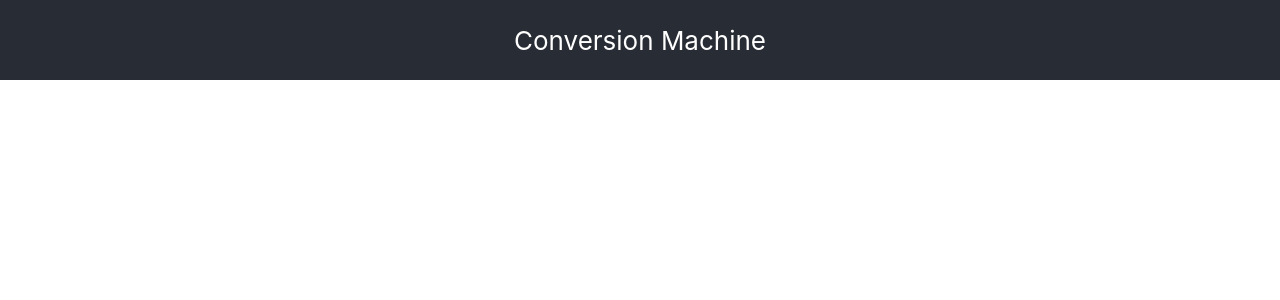
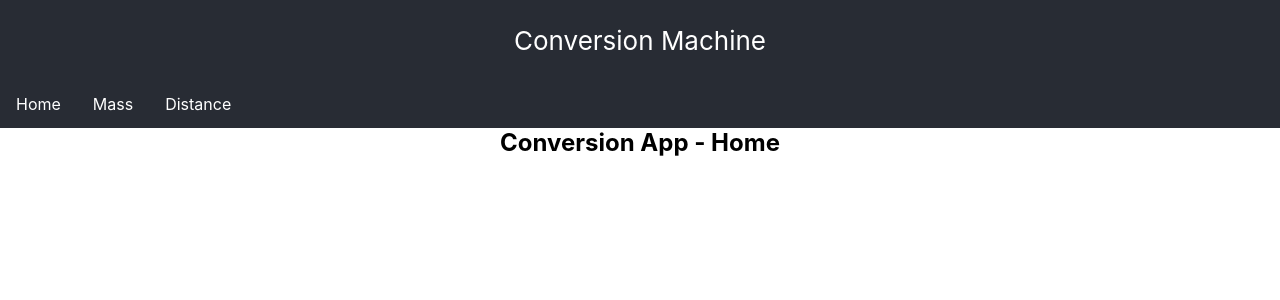
Before and after one commit to MatthewNobes/conversion-app, a React (Create React App) app: page / in a window 1280 px wide. Shown: the top 300 px of the page. Built offline with nearby package versions, Linux system fonts and the light colour scheme.

Commit message:
React router setup

```diff
--- a/package.json
+++ b/package.json
@@ -8,6 +8,7 @@
     "@testing-library/user-event": "^13.5.0",
     "react": "^17.0.2",
     "react-dom": "^17.0.2",
+    "react-router-dom": "^6.2.1",
     "react-scripts": "5.0.0",
     "web-vitals": "^2.1.4"
   },
--- a/src/App.css
+++ b/src/App.css
@@ -1,3 +1,55 @@
+*{
+  margin: 0;
+}
+
 .App {
   text-align: center;
 }
+
+.PageTitle {
+  text-align: center;
+}
+
+/* React Router Styling */
+.React-Router {
+  display: inline;
+}
+
+.React-Router-Headlinks{
+  list-style-type: none;
+  margin: 0;
+  padding: 0;
+  overflow: hidden;
+  background-color: #282c34;
+}
+
+.React-Router-Group {
+  width: 100%;
+  display: flex;
+  float: right;
+  position: sticky;
+  top: 0;
+  background-color: #282c34;
+}
+
+.React-Router-sublinks {
+  display: inline;
+  list-style-type: none;
+  margin: 0;
+  padding: 0;
+  overflow: hidden;
+  background-color: #282c34;
+}
+
+.React-Router-Links:hover {
+  background-color: #111;
+}
+
+.React-Router-Links {
+  background-color: #282c34;
+  display: block;
+  color: white;
+  text-align: center;
+  padding: 14px 16px;
+  text-decoration: none;
+}
--- a/src/App.js
+++ b/src/App.js
@@ -1,11 +1,44 @@
 import './App.css';
+import {
+  BrowserRouter as Router,
+  Routes,
+  Route,
+  Link,
+} from "react-router-dom";
 
 import Header from './Components/Header';
+
+import Home from './Components/Home'
+import DistanceConversion from './Components/Distance/DistanceConversion';
+import MassConversion from './Components/Mass/MassConversion';
 
 function App() {
   return (
     <div className="App">
       <Header />
+      <nav>
+        <Router className="React-Router">
+          <div>
+            <ul className="React-Router-Group">
+              <li className="React-Router-Headlinks">
+                <Link className="React-Router-Links" to="/">Home</Link>
+              </li>
+              <li className="React-Router-Headlinks">
+                <Link className="React-Router-Links" to="/Mass">Mass</Link>
+              </li>
+              <li className="React-Router-Headlinks">
+                <Link className="React-Router-Links" to="/Distance">Distance</Link>
+              </li>
+            </ul>
+
+            <Routes>
+              <Route path="/Distance" element={<DistanceConversion/>} />
+              <Route path="/Mass" element={<MassConversion/>} />
+              <Route path="/" element={<Home/>} />
+            </Routes>
+          </div>
+        </Router>
+      </nav>
     </div>
   );
 }
--- /dev/null
+++ b/src/Components/Distance/DistanceConversion.js
@@ -0,0 +1,10 @@
+import css from './DistanceConversion.module.css';
+import '../../App.css'
+
+export default function DistanceConversion() {
+  return (
+      <h1 className="PageTitle">
+        Distance Conversion
+      </h1>
+  );
+}
--- a/src/Components/Header.js
+++ b/src/Components/Header.js
@@ -2,8 +2,8 @@ import css from './Header.module.css'
 
 export default function Header() {
   return (
-      <header className={css.Header}>
+      <div className={css.Header}>
         Conversion Machine
-      </header>
+      </div>
   );
 }
--- /dev/null
+++ b/src/Components/Home.js
@@ -0,0 +1,10 @@
+import css from './Home.module.css';
+import '../App.css'
+
+export default function Home() {
+  return (
+      <h1 className="PageTitle">
+        Conversion App - Home
+      </h1>
+  );
+}
--- /dev/null
+++ b/src/Components/Mass/MassConversion.js
@@ -0,0 +1,10 @@
+import css from './MassConversion.module.css';
+import '../../App.css'
+
+export default function MassConversion() {
+  return (
+      <h1 className="PageTitle">
+        Mass Conversion
+      </h1>
+  );
+}
```
Also changed, not shown: src/Components/Distance/DistanceConversion.module.css (added), src/Components/Home.module.css (added), src/Components/Mass/MassConversion.module.css (added), 1 other file (tests, documents, lock files or other folders).
